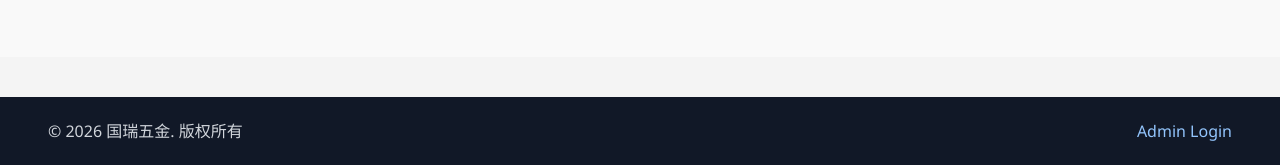
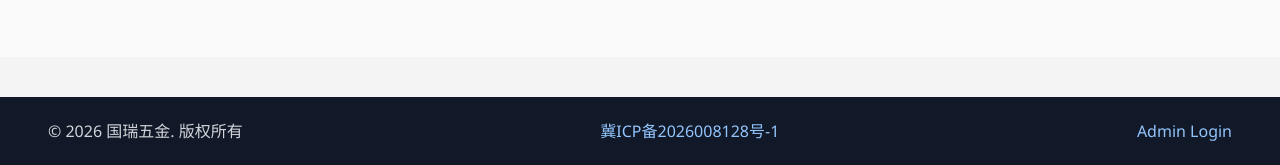
Before and after one commit to JunJun200/factory-cms, a Flask app: page / in a window 1280 px wide. Shown: the part 3478-3643 px from the top of the page. Run offline with Flask 3, Linux system fonts and the light colour scheme; data comes from the database, SQL or seed files in the repository; some libraries are stand-ins or nearby versions.

Commit message:
update3.19

```diff
--- a/templates/base.html
+++ b/templates/base.html
@@ -33,6 +33,7 @@
     <footer class="site-footer">
         <div class="container shell footer-shell">
             <p>&copy; 2026 {{ config_val('company_name') }}. {{ 'All Rights Reserved' if session.get('lang') == 'en' else '版权所有' }}</p>
+            <a href="https://beian.miit.gov.cn/" target="_blank" rel="noopener noreferrer">冀ICP备2026008128号-1</a>
             <a href="{{ url_for('admin_login') }}">Admin Login</a>
         </div>
     </footer>
```
